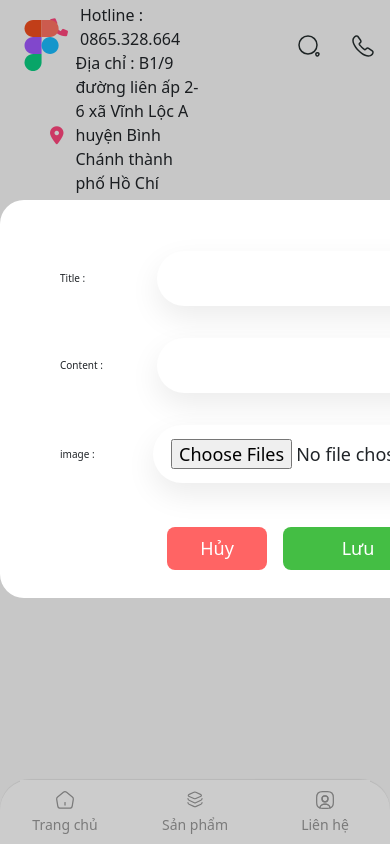
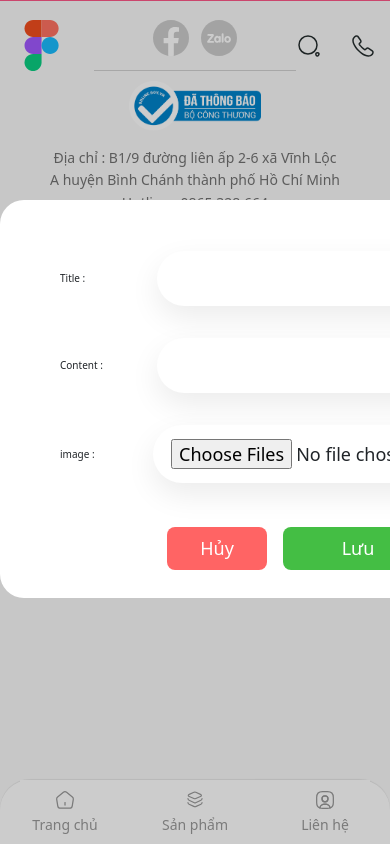
Before and after one commit to trminhphu79/antam-ecommerc, a React (Create React App) app: page /form in a window 390 px wide. Built offline with nearby package versions, Linux system fonts and the light colour scheme.

Commit message:
update footer part 2
responsive footer mobile, tablet

```diff
--- a/src/app/components/footer/footer.scss
+++ b/src/app/components/footer/footer.scss
@@ -6,20 +6,19 @@
   left: 0;
   bottom: 0;
   min-height: 80px;
-  margin-top: 5rem;
-  padding: 30px 0;
+  padding: 2.5rem 0;
   background: transparent;
   border-top: 1px solid rgba(255, 71, 126, 0.9);
   display: flex;
   justify-content: center;
   align-items: flex-start;
-  & .footer__title {
+  &__title {
     font-size: 2.2rem;
     height: 2.2rem;
     line-height: 2.2rem;
     font-weight: 500;
     margin-bottom: 1.6rem;
-    color: #38383d;
+    color: #757575;
   }
   & .footer__contact,
   .footer__social {
@@ -42,8 +41,10 @@
       }
       & .text {
         font-size: 1.6rem;
+        line-height: 1.6;
         margin: 0;
         margin-left: 1.2rem;
+        color: #0000008a;
       }
     }
   }
@@ -51,8 +52,9 @@
     list-style: none;
     padding: 0;
     display: flex;
+    margin: 0;
     & li {
-      margin-right: 1rem;
+      margin-right: 1.2rem;
       & svg {
         width: 4rem;
         height: 4rem;
@@ -78,21 +80,88 @@
 // Mobile: width < 740px
 @media (max-width: 1024px) {
   .footer {
-    position: relative;
-    z-index: 90;
+    height: calc(16rem + var(--navbar-height-tablet));
     right: 0;
-    bottom: calc(var(--navbar-height-mobile) + 52px);
-    left: 0;
-    flex-direction: column;
-    justify-content: center;
+    width: 100%;
     background: unset;
     box-shadow: unset;
-    &__copyright {
-      font-size: 1.2rem;
+    padding: 2rem 0 var(--navbar-height-tablet);
+    &__title {
+      display: none;
+    }
+    & .footer__contact {
+      position: absolute;
+      bottom: calc(1rem + var(--navbar-height-tablet));
+      &-list {
+        display: flex;
+        flex-direction: column-reverse;
+        align-items: center;
+        & .icon {
+          display: none;
+        }
+        & li .text {
+          font-size: 1.4rem;
+          margin-left: 0;
+        }
+      }
+    }
+    & .footer__social {
+      height: 5rem;
     }
   }
 }
 
-// Tablet: width >= 740px and width < 1024px
-@media (min-width: 46.25em) and (max-width: 63.9375em) {
+// Mobile: width < 740px
+@media (max-width: 46.1875em) {
+  .footer {
+    height: calc(22.6rem + var(--navbar-height-mobile));
+    padding: 2rem 0 var(--navbar-height-mobile);
+    flex-direction: column;
+    align-items: center;
+    justify-content: flex-start;
+    &__title {
+      display: none;
+    }
+    & .footer__contact {
+      position: absolute;
+      bottom: calc(0.2rem + var(--navbar-height-mobile));
+      &-list {
+        display: flex;
+        flex-direction: column-reverse;
+        align-items: center;
+        & .icon {
+          display: none;
+        }
+        & li .text {
+          font-size: 1.4rem;
+          margin-left: 0;
+          text-align: center;
+        }
+      }
+    }
+    & .footer__social {
+      width: 20.2rem;
+      margin-bottom: 1rem;
+      border-bottom: 1px solid #d1d1d1;
+      padding-bottom: 1.6rem;
+      &-list {
+        flex-direction: unset;
+        justify-content: center;
+        & li {
+          margin-right: unset;
+          margin: 0 0.6rem;
+          & svg {
+            width: 3.6rem;
+            height: 3.6rem;
+            & .path {
+              fill: #cccccc;
+              &:focus {
+                opacity: 0.8;
+              }
+            }
+          }
+        }
+      }
+    }
+  }
 }
--- a/src/app/components/footer/index.js
+++ b/src/app/components/footer/index.js
@@ -32,7 +32,7 @@ export const Footer = () => {
                   fill="none"
                   xmlns="http://www.w3.org/2000/svg"
                 >
-                  <path
+                  <path className="path"
                     d="M0 20C0 8.95431 8.95431 0 20 0C31.0457 0 40 8.95431 40 20C40 31.0457 31.0457 40 20 40C8.95431 40 0 31.0457 0 20Z"
                     fill="#0d62d1"
                   />
--- a/src/app/components/navbar/Navbar.scss
+++ b/src/app/components/navbar/Navbar.scss
@@ -102,7 +102,7 @@
 
 @media (min-width: 46.25em) and (max-width: 63.9375em) {
   .navbar {
-    height: 84px;
+    height: var(--navbar-height-tablet);
     background: var(--white-color);
     &__item {
       &-icon {
@@ -121,7 +121,7 @@
 // Mobile: width < 740px
 @media (max-width: 46.1875em) {
   .navbar {
-    height: 64px;
+    height: var(--navbar-height-mobile);
     &__item {
       &-icon {
         width: 2rem;
--- a/src/app/page/contact/Contact.scss
+++ b/src/app/page/contact/Contact.scss
@@ -170,10 +170,9 @@
       margin: 18px 0 40px;
     }
   }
-}
-
-.contact ~ .footer {
-  background: #f3f6fc;
+  .contact ~ .footer {
+    background: #f3f6fc;
+  }
 }
 
 // Tablet: width >= 740px and width < 1024px
@@ -219,4 +218,7 @@
       margin: 18px 0 50px;
     }
   }
+  .contact ~ .footer {
+    background: #f3f6fc;
+  }
 }
--- a/src/styles/_variable.scss
+++ b/src/styles/_variable.scss
@@ -5,5 +5,6 @@
   --background-color: #f9f9f9;
 
   --navbar-width: 140px;
+  --navbar-height-tablet: 84px;
   --navbar-height-mobile: 64px;
 }
```
Also changed, not shown: src/styles/_common.scss (+1 -1 lines).
